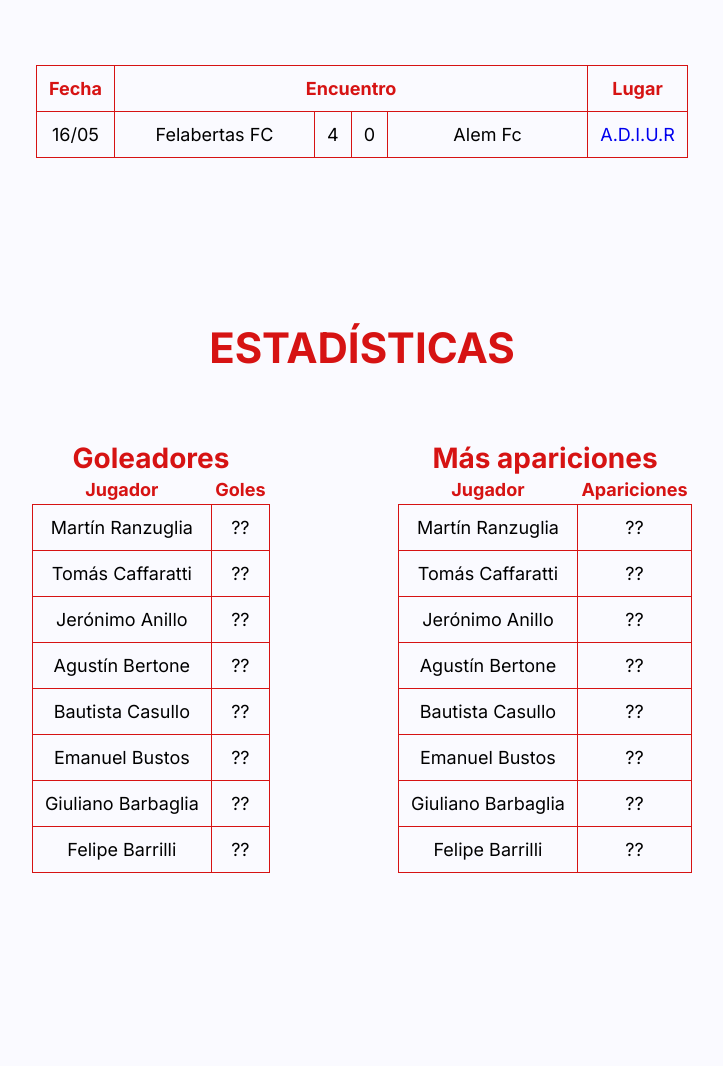
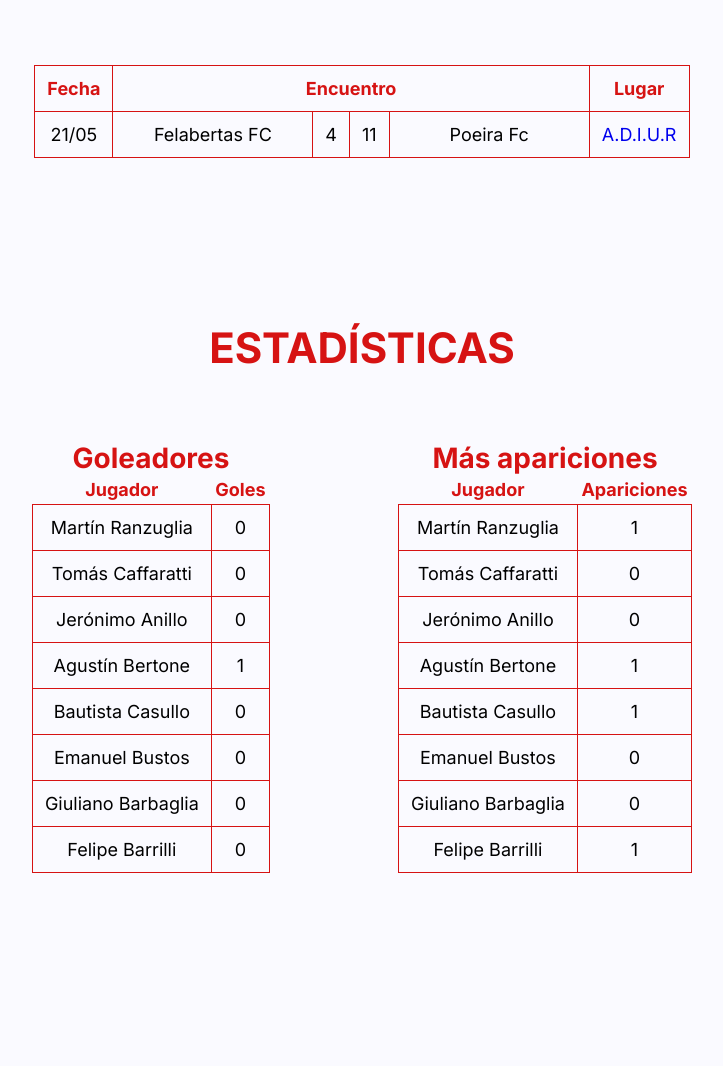
Before and after one commit to tinchoran/felabertas_page, a plain HTML site: page pages/historial.html in a window 1280 px wide. Shown: the part 650-1716 px from the top of the page, without its empty margins (278-1001 px from the left). Drawn offline with Linux system fonts and the light colour scheme.

```diff
--- a/pages/historial.html
+++ b/pages/historial.html
@@ -61,11 +61,11 @@
             <h1 class="historial__title">HISTORIAL</h1>
             <article class="historial__datos">
                 <h3 class="historial__datos-item">Victorias</h3>
-                <h3 class="historial__datos-item">??</h3>
+                <h3 class="historial__datos-item">0</h3>
                 <h3 class="historial__datos-item">Empates</h3>
-                <h3 class="historial__datos-item">??</h3>
+                <h3 class="historial__datos-item">0</h3>
                 <h3 class="historial__datos-item">Derrotas</h3>
-                <h3 class="historial__datos-item">??</h3>
+                <h3 class="historial__datos-item">1</h3>
             </article>
         </section>
 
@@ -83,11 +83,11 @@
                 </thead>
                 <tbody>
                     <tr class="trow">
-                        <td class="table__fecha">16/05</td>
+                        <td class="table__fecha">21/05</td>
                         <td class="table__firstTeam">Felabertas FC</td>
                         <td class="table__firstTeamScore">4</td>
-                        <td class="table__secondTeamScore">0</td>
-                        <td class="table__secondTeam">Alem Fc</td>
+                        <td class="table__secondTeamScore">11</td>
+                        <td class="table__secondTeam">Poeira Fc</td>
                         <td class="table__lugar"><a target="_blank" href="https://www.instagram.com/adiur_oficial/?hl=es">A.D.I.U.R</a></td>
                     </tr>
                 </tbody>
@@ -109,35 +109,35 @@
                     <tbody>
                         <tr>
                             <td>Martín Ranzuglia</td>
-                            <td>??</td>
+                            <td>0</td>
                         </tr>
                         <tr>
                             <td>Tomás Caffaratti</td>
-                            <td>??</td>
+                            <td>0</td>
                         </tr>
                         <tr>
                             <td>Jerónimo Anillo</td>
-                            <td>??</td>
+                            <td>0</td>
                         </tr>
                         <tr>
                             <td>Agustín Bertone</td>
-                            <td>??</td>
+                            <td>1</td>
                         </tr>
                         <tr>
                             <td>Bautista Casullo</td>
-                            <td>??</td>
+                            <td>0</td>
                         </tr>
                         <tr>
                             <td>Emanuel Bustos</td>
-                            <td>??</td>
+                            <td>0</td>
                         </tr>
                         <tr>
                             <td>Giuliano Barbaglia</td>
-                            <td>??</td>
+                            <td>0</td>
                         </tr>
                         <tr>
                             <td>Felipe Barrilli</td>
-                            <td>??</td>
+                            <td>0</td>
                         </tr>
 
                     </tbody>
@@ -154,35 +154,35 @@
                     <tbody>
                         <tr>
                             <td>Martín Ranzuglia</td>
-                            <td>??</td>
+                            <td>1</td>
                         </tr>
                         <tr>
                             <td>Tomás Caffaratti</td>
-                            <td>??</td>
+                            <td>0</td>
                         </tr>
                         <tr>
                             <td>Jerónimo Anillo</td>
-                            <td>??</td>
+                            <td>0</td>
                         </tr>
                         <tr>
                             <td>Agustín Bertone</td>
-                            <td>??</td>
+                            <td>1</td>
                         </tr>
                         <tr>
                             <td>Bautista Casullo</td>
-                            <td>??</td>
+                            <td>1</td>
                         </tr>
                         <tr>
                             <td>Emanuel Bustos</td>
-                            <td>??</td>
+                            <td>0</td>
                         </tr>
                         <tr>
                             <td>Giuliano Barbaglia</td>
-                            <td>??</td>
+                            <td>0</td>
                         </tr>
                         <tr>
                             <td>Felipe Barrilli</td>
-                            <td>??</td>
+                            <td>1</td>
                         </tr>
 
                     </tbody>
--- a/src/gallery.js
+++ b/src/gallery.js
@@ -2,6 +2,8 @@
 const images = document.querySelectorAll(".carousel__cover-img");
 const botones = document.querySelectorAll(".carousel__btn")
 const markers = document.querySelectorAll(".carousel__ubi-item")
+const figCaption = document.querySelector(".carousel__figcaption")
+const anios = [2020, 2019, 2021, 2021, 2021]
 
 
 //Contador
@@ -11,6 +13,7 @@
 const siguiente  = async (cont)=>{
     images[cont - 1].style.clipPath = "inset(0 100% 0 0)";
     images[cont].style.clipPath = "inset(0 0 0 0)"
+    figCaption.innerHTML = `${anios[cont]}`
 }
 
 
@@ -18,12 +21,15 @@
 const anterior = (cont)=>{
     images[cont + 1].style.clipPath = "inset(0 0 0 100%)";
     images[cont].style.clipPath = "inset(0 0 0 0)";
+    figCaption.innerHTML = `${anios[cont]}`
 }
 
 //Marcar el rectangulo que indica la foto actual
 const mark  = (cont)=>{
     markers.forEach(m => m.style.backgroundColor = "grey")
     markers[cont].style.backgroundColor = "white";
+    //Poner el primer año
+    figCaption.innerHTML = `${anios[cont]}`
 }
 
 //Slider
```
Also changed, not shown: pages/gallery.html (+1 -0 lines), styles/gallery.css (+33 -2 lines).
